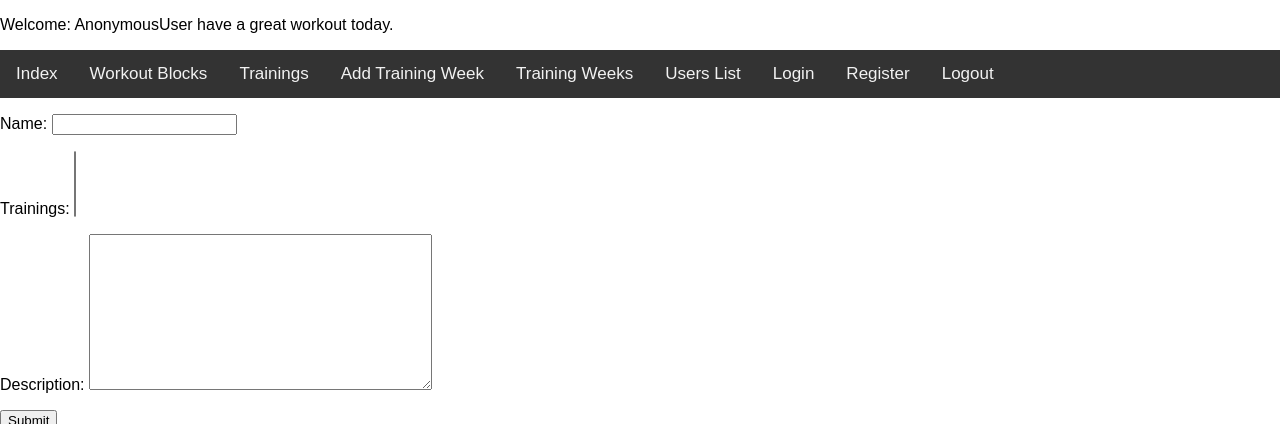
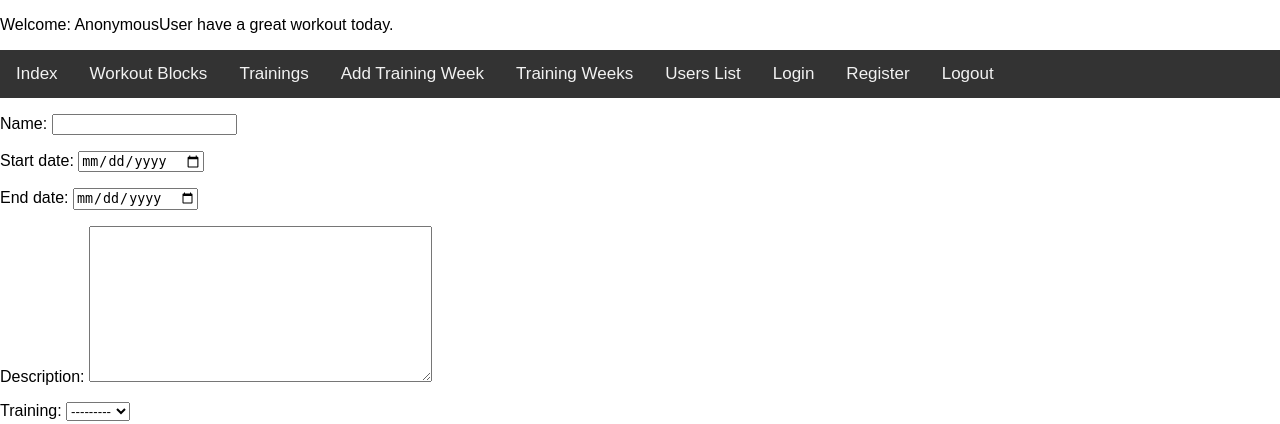
Before and after one commit to MarekAlan/Trainingz, a Django app: page /trainingz_app/add_training_week/ in a window 1280 px wide. Shown: the top 424 px of the page. Run offline with Django 4.2, Linux system fonts and the light colour scheme; data comes from the database, SQL or seed files in the repository; data that the repository does not hold is empty.

Commit message:
minor changes in Models

```diff
--- a/trainingz_app/forms.py
+++ b/trainingz_app/forms.py
@@ -1,7 +1,7 @@
 from django import forms
 from django.forms import CheckboxSelectMultiple, DateInput
 
-from trainingz_app.models import WorkoutBlock, Training, TrainingWeek, Comment
+from trainingz_app.models import WorkoutBlock, Training, TrainingWeek, Comment, TrainingDay
 
 
 class AddWorkoutBlockForm(forms.ModelForm):
@@ -15,8 +15,7 @@ class AddTrainingForm(forms.ModelForm):
         model = Training
         exclude = ["duration"]
         widgets = {
-            'workout_blocks': CheckboxSelectMultiple,
-            'date': DateInput(attrs={'type': 'date'})
+            'workout_blocks': CheckboxSelectMultiple
         }
 
 
@@ -32,9 +31,20 @@ class AddWorkoutBlockToTrainingForm(forms.ModelForm):
 class AddTrainingWeekForm(forms.ModelForm):
     class Meta:
         model = TrainingWeek
-        fields = "__all__"
+        exclude = ["trainings"]
         widgets = {
-            'training_days': CheckboxSelectMultiple
+            'start_date': DateInput(attrs={'type': 'date'}),
+            'end_date': DateInput(attrs={'type': 'date'})
+
+        }
+
+
+class AddTrainingDayForm(forms.ModelForm):
+    class Meta:
+        model = TrainingDay
+        fields = '__all__'
+        widgets = {
+            'date': DateInput(attrs={'type': 'date'})
         }
 
 
--- a/trainingz_app/models.py
+++ b/trainingz_app/models.py
@@ -89,13 +89,25 @@ class Training(models.Model):
 
 
 class TrainingDay(models.Model):
+    training = models.ForeignKey(Training, on_delete=models.CASCADE)
     date = models.DateField()
-    training = models.ForeignKey(Training, on_delete=models.CASCADE)
-    description = models.TextField()
 
+    def __str__(self):
+        return self.date
+
+    def get_absolute_url(self):
+        return reverse("detail_trainingday", args=(self.id,))
+
+    def get_update_url(self):
+        return reverse("update_trainingday", kwargs={"id": self.id})
+
+    def get_delete_url(self):
+        return reverse("delete_trainingday", kwargs={"id": self.id})
 
 class TrainingWeek(models.Model):
     name = models.CharField(max_length=40)
+    start_date = models.DateField()
+    end_date = models.DateField()
     trainings = models.ManyToManyField(TrainingDay)
     description = models.TextField()
 
--- /dev/null
+++ b/trainingz_app/templates/form_training_week.html
@@ -0,0 +1,9 @@
+{%  extends 'base.html' %}
+{% block trainingz %}
+    <form method="POST">
+        {% csrf_token %}
+        {{  form_week.as_p }}
+        {{  form_training.as_p }}
+    <input type="submit">
+    </form>
+{%  endblock %}
--- a/trainingz_app/templates/training_week_detail.html
+++ b/trainingz_app/templates/training_week_detail.html
@@ -10,8 +10,8 @@
 
         <p>Trainings:</p>
 <div style="border: solid; border-width: 1px;">
-        {% for training in training_week.trainings.all %}
-            <div>{{ training.name }}  - {{ training.activity }}:  {{ training.description }} </div>
+        {% for training_day in trainings %}
+            <div>{{ training_day.training.date }}: {{ training_day.training.name }}  - {{ training_day.training.activity }}:  {{ training_day.training.description }} </div>
 
         {% endfor %}
 
@@ -26,7 +26,7 @@
     </p>
     <form method="POST">
         {% csrf_token %}
-        {{ form.as_p }}
+        {{ form_training.as_p }}
         <input type="submit">
     </form>
 {% endblock %}
--- a/trainingz_app/views.py
+++ b/trainingz_app/views.py
@@ -7,7 +7,7 @@ from trainingz_app.forms import (
     AddTrainingForm,
     AddTrainingWeekForm,
     AddCommentForm,
-    AddWorkoutBlockToTrainingForm,
+    AddWorkoutBlockToTrainingForm, AddTrainingDayForm,
 )
 from trainingz_app.models import WorkoutBlock, Training, TrainingWeek
 
@@ -147,26 +147,43 @@ class DeleteTraining(View):
 
 class AddTrainingWeekView(View):
     def get(self, request):
-        form = AddTrainingWeekForm()
-        return render(request, "form.html", {"form": form})
+        form_week = AddTrainingWeekForm()
+        form_training = AddTrainingDayForm()
+        return render(request, "form_training_week.html", {"form_week": form_week, 'form_training': form_training})
 
     def post(self, request):
-        form = AddTrainingWeekForm(request.POST)
-        if form.is_valid():
-            form.save()
+        form_week = AddTrainingWeekForm(request.POST)
+        form_training = AddTrainingDayForm(request.POST)
+        if form_week.is_valid() and form_training.is_valid():
+            form_week.save()
+            form_training.save()
             return redirect("list_training_weeks")
-        return render(request, "form.html", {"form": form})
+        return render(request, "form_training_week.html", {"form_week": form_week, 'form_training': form_training})
+
 
 
 class ShowTrainingWeeksView(View):
     def get(self, request):
-        return render(request, "list_workout_blocks.html", {"object_list": TrainingWeek.objects.all()})
+        return render(request, "list_training_weeks.html", {"object_list": TrainingWeek.objects.all()})
 
 
 class ShowDetailTrainingWeekView(View):
     def get(self, request, id):
         training_week = TrainingWeek.objects.get(pk=id)
-        trainings = training_week.training_days.all()
+        trainings = training_week.trainings.all()
+        form_training = AddTrainingDayForm()
+        return render(
+            request,
+            "training_week_detail.html",
+            {"training_week": training_week, "trainings": trainings, 'form_training': form_training},
+        )
+
+    def post(self, request, id):
+        training_week = TrainingWeek.objects.get(pk=id)
+        trainings = training_week.trainings.all()
+        form_training = AddTrainingDayForm(request.POST)
+        if form_training.is_valid():
+            form_training.save()
         return render(
             request,
             "training_week_detail.html",
```
Also changed, not shown: trainingz_app/templates/list_training_weeks.html (added, +18 -0 lines), db.sqlite3, trainingz_app/migrations/0001_initial.py.
